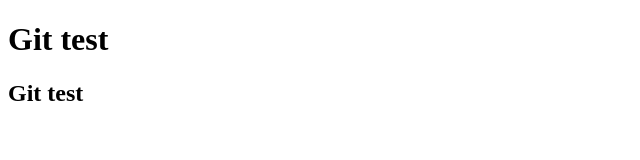
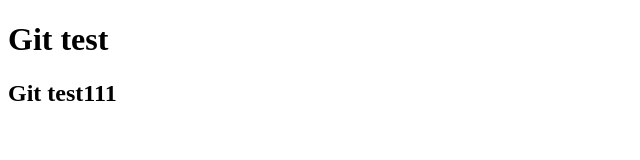
Before and after one commit to vlbcom/MyTest, a plain HTML site: page index.html in a window 1280 px wide. Shown: the full height of the page, 0-640 px from the left. Drawn offline with Linux system fonts and the light colour scheme.

Commit message:
H2 was added

```diff
--- a/index.html
+++ b/index.html
@@ -6,6 +6,7 @@
 </head>
 <body>
 <h1>Git test</h1>
-<h2>Git test</h2>
+<h2>Git test111</h2>
+
 </body>
 </html>
```
